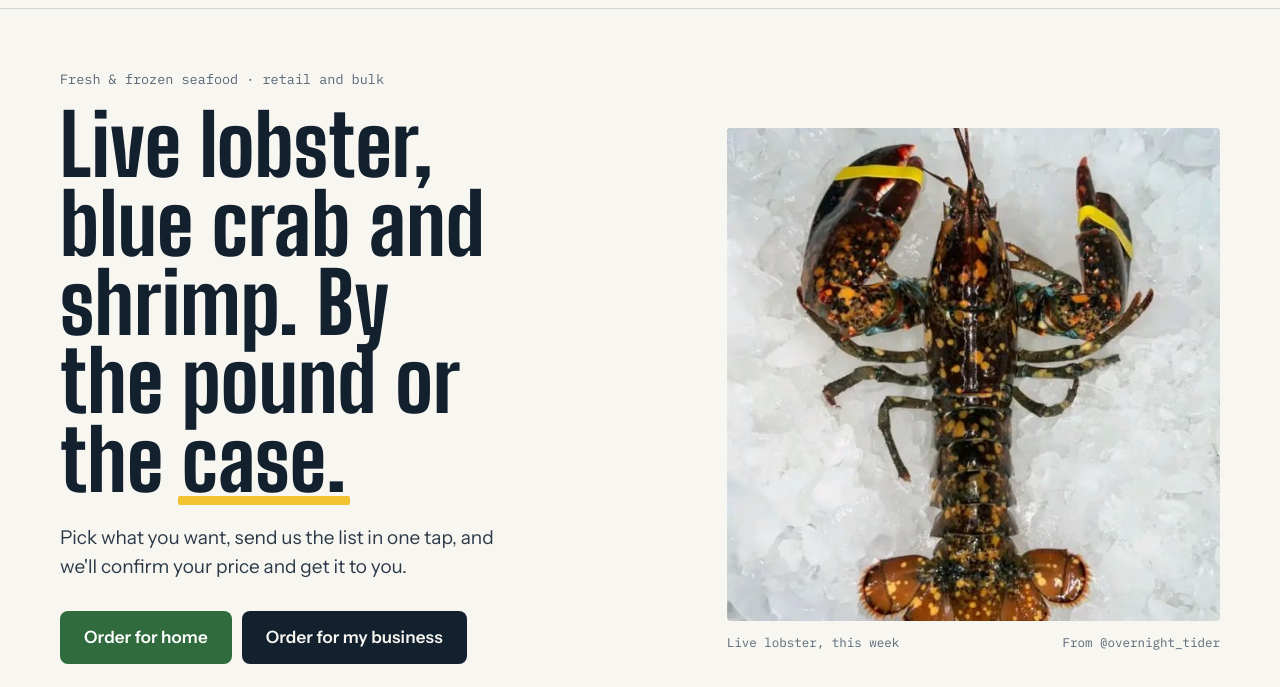
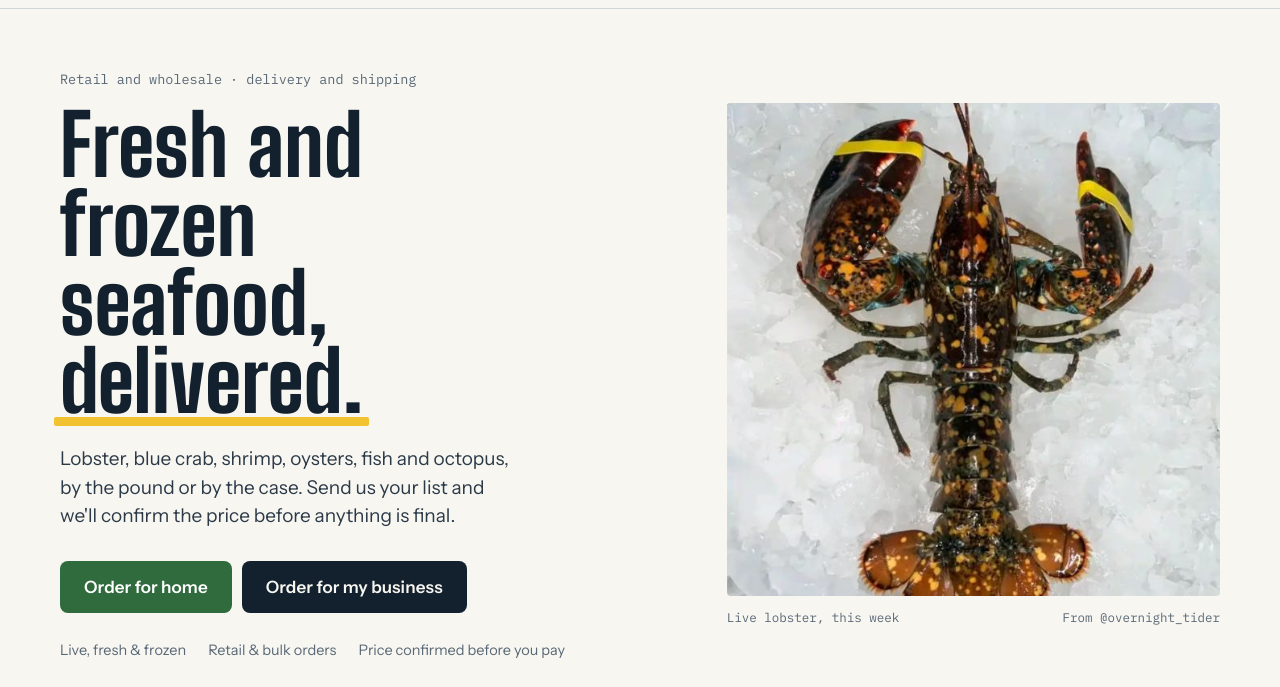
Before and after one commit to Studio1801/overnight-tider, a plain HTML site: page index.html in a window 1280 px wide. Shown: the part 90-777 px from the top of the page. Drawn offline with Linux system fonts and the light colour scheme.

Commit message:
Clearer hero headline
Co-Authored-By: Claude Opus 5.5 <noreply@anthropic.com>
Claude-Session: https://claude.ai/code/session_01XkVdwEuAGN4pEEQ3Tjr2eU

```diff
--- a/index.html
+++ b/index.html
@@ -3,7 +3,7 @@
 <head>
 <meta charset="utf-8">
 <meta name="viewport" content="width=device-width, initial-scale=1">
-<title>Overnight Tider | Live Lobster, Blue Crab &amp; Shrimp, Retail and Bulk</title>
+<title>Overnight Tider | Fresh &amp; Frozen Seafood, Delivered. Retail and Wholesale</title>
 <meta name="description" content="Live lobster, blue crabs, head-on shrimp, oysters, octopus and whole fish. Fresh and frozen seafood by the pound or by the case, with delivery and shipping. Build your order and send it in one tap.">
 <meta property="og:title" content="Overnight Tider | Fresh &amp; Frozen Seafood">
 <meta property="og:description" content="Lobster, crab, shrimp, oysters, fish and octopus. Retail and bulk orders, delivery and shipping.">
@@ -73,7 +73,7 @@ button{cursor:pointer}
 .hero{padding:44px 0 72px;position:relative;overflow:hidden}
 .hero .wrap{display:grid;gap:44px}
 .kicker{font-family:var(--f-mono);font-size:13.5px;color:var(--muted);margin:0 0 16px}
-.hero h1{font-family:var(--f-display);font-weight:800;font-size:clamp(48px,11vw,84px);line-height:.94;margin:0 0 24px;letter-spacing:.2px;max-width:11ch}
+.hero h1{font-family:var(--f-display);font-weight:800;font-size:clamp(48px,11vw,84px);line-height:.94;margin:0 0 24px;letter-spacing:.2px;max-width:12ch}
 .band-u{position:relative;white-space:nowrap;isolation:isolate}
 .band-u::after{background:var(--band)!important;content:"";position:absolute;left:-2%;right:-2%;bottom:.06em;height:.11em;background:var(--band);z-index:-1;border-radius:2px}
 .lede{font-size:19px;max-width:36ch;margin:0 0 30px;color:var(--body);line-height:1.5}
@@ -305,9 +305,9 @@ dialog::backdrop{background:rgba(19,32,46,.6)}
 <section class="hero">
   <div class="wrap">
     <div>
-      <p class="kicker">Fresh &amp; frozen seafood &middot; retail and bulk</p>
-      <h1>Live lobster, blue crab and shrimp. By the pound or the <span class="band-u">case.</span></h1>
-      <p class="lede">Pick what you want, send us the list in one tap, and we'll confirm your price and get it to you.</p>
+      <p class="kicker">Retail and wholesale &middot; delivery and shipping</p>
+      <h1>Fresh and frozen seafood, <span class="band-u">delivered.</span></h1>
+      <p class="lede">Lobster, blue crab, shrimp, oysters, fish and octopus, by the pound or by the case. Send us your list and we'll confirm the price before anything is final.</p>
       <div class="paths">
         <a class="btn btn-shell" href="#board">Order for home</a>
         <a class="btn btn-ink" href="#bulk">Order for my business</a>
@@ -315,7 +315,7 @@ dialog::backdrop{background:rgba(19,32,46,.6)}
       <ul class="facts" id="facts">
         <li>Live, fresh &amp; frozen</li>
         <li>Retail &amp; bulk orders</li>
-        <li>Delivery &amp; shipping</li>
+        <li>Price confirmed before you pay</li>
       </ul>
     </div>
     <figure class="stack">
```
